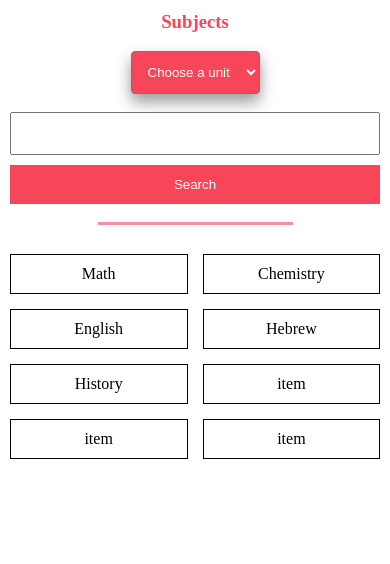
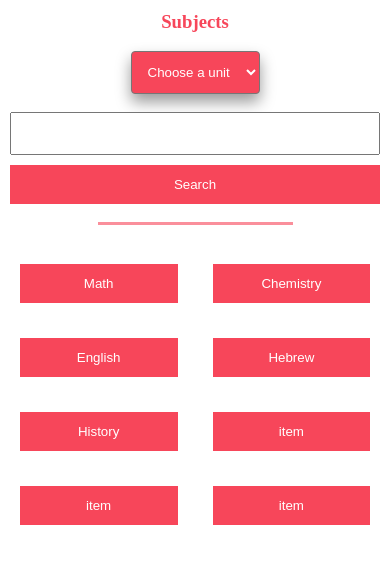
Before and after one commit to TamNas1/temp, a website: page public/layouts/subjectsPage.html in a window 390 px wide. Shown: the part 256-820 px from the top of the page. Drawn offline with Linux system fonts and the light colour scheme.

Commit message:
Subjects grid responsivitny increased Relates #1

```diff
--- a/public/layouts/subjectsPage.html
+++ b/public/layouts/subjectsPage.html
@@ -44,37 +44,37 @@
     <hr>
 
     <div class="subjects--container">
-      <div class="item" style="border:1px black solid; padding:10px;">
+      <button class="item" >
       Math
-      </div>
+      </button>
 
-      <div class="item" style="border:1px black solid; padding:10px;">
+      <button class="item" >
       Chemistry
-      </div>
+      </button>
 
-      <div class="item" style="border:1px black solid; padding:10px;">
+      <button class="item" >
       English
-      </div>
+      </button>
 
-      <div class="item" style="border:1px black solid; padding:10px;">
+      <button class="item" >
       Hebrew
-      </div>
+      </button>
 
-      <div class="item" style="border:1px black solid; padding:10px;">
+      <button class="item" >
       History
-      </div>
+      </button>
 
-      <div class="item" style="border:1px black solid; padding:10px;">
+      <button class="item" >
       item
-      </div>
+      </button>
 
-      <div class="item" style="border:1px black solid; padding:10px;">
+      <button class="item" >
       item
-      </div>
+      </button>
 
-      <div class="item" style="border:1px black solid; padding:10px;">
+      <button class="item" >
       item
-      </div>
+      </button>
 
     </div>
   </body>
```
